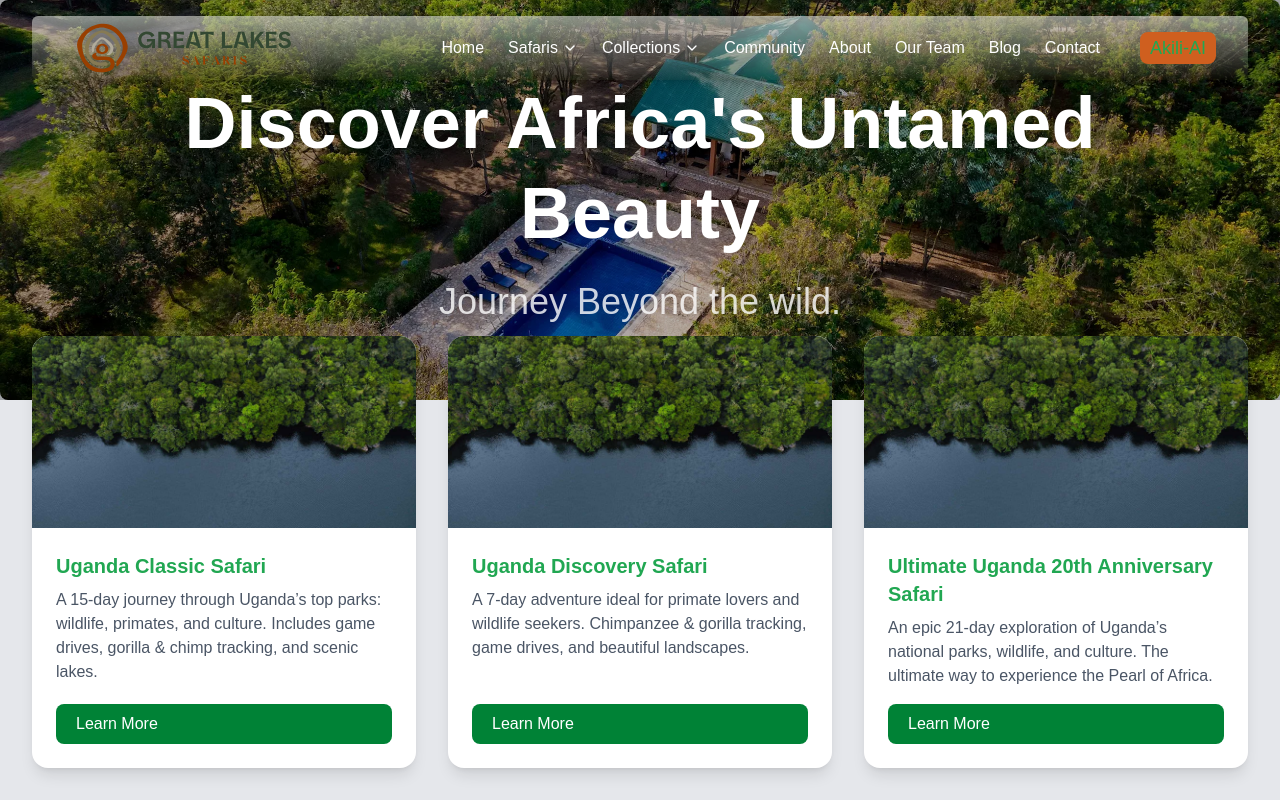
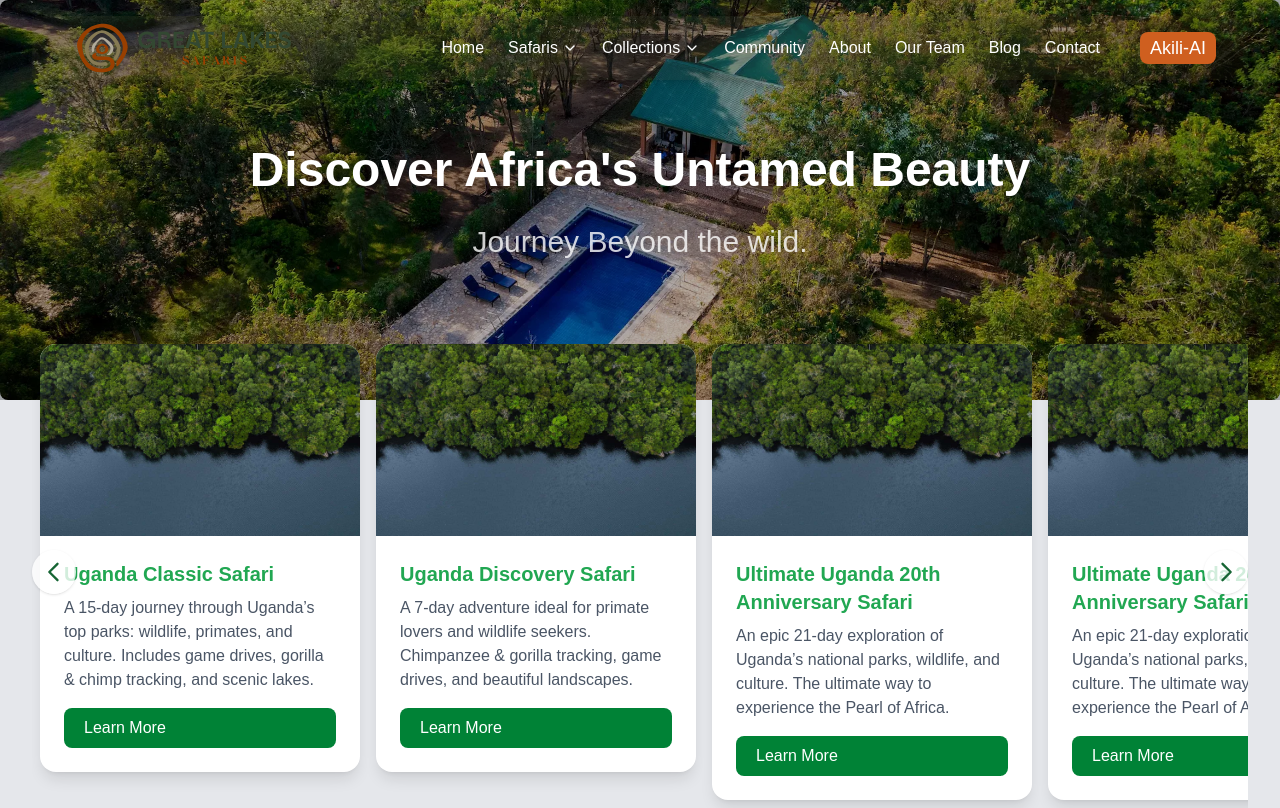
Before and after one commit to GoatedNicholas24/newGLSwebsite, a Next.js app: page / in a window 1280 px wide. Built offline with nearby package versions, Linux system fonts and the light colour scheme.

Commit message:
1st hero commit

```diff
--- a/src/app/components/Hero.tsx
+++ b/src/app/components/Hero.tsx
@@ -107,11 +107,11 @@ export default function Hero({
       {/* Content */}
       <div className="absolute inset-0 flex flex-col items-center justify-center text-white px-4 border-0">
         <div className="text-center max-w-6xl mx-auto border-0">
-          <h1 className="text-4xl sm:text-5xl md:text-6xl lg:text-7xl font-bold mb-6 leading-tight border-0 ">
+          <h1 className="text-3xl sm:text-2xl md:text-3xl lg:text-5xl font-bold mb-6 leading-tight border-0 ">
             {title}
           </h1>
 
-          <p className="mt-4 text-3xl md:text-4xl text-white/80 border-0">{subtitle}</p>
+          <p className="mt-4 text-2xl md:text-3xl text-white/80 border-0">{subtitle}</p>
         </div>
       </div>
     </section>
--- a/src/app/components/Navbar.tsx
+++ b/src/app/components/Navbar.tsx
@@ -84,7 +84,7 @@ export default function Navbar({ openAkili }: NavbarProps) {
   };
 
   return (
-    <nav className="fixed top-4 left-0 right-0 z-50 bg-white/300 backdrop-blur-4xl shadow-md mx-8 border-0 rounded-md" style={{backdropFilter: 'blur(100px)',background: 'linear-gradient(to bottom, rgba(255, 255, 255, 0.5) 0%, rgba(255, 255, 255, 0) 100%)'}}>
+    <nav className="fixed top-4 left-0 right-0 z-50 bg-white/300 backdrop-blur-4xl shadow-md mx-8 border-0 rounded-md" style={{backdropFilter: 'blur(100px)'}}>
       <div className="max-w-8xl mx-auto px-4 sm:px-6 lg:px-8 border-0 ">
         <div className="flex items-center justify-between h-16 border-0">
           <div className="flex-shrink-0 border-0">
@@ -171,10 +171,10 @@ export default function Navbar({ openAkili }: NavbarProps) {
               <button
 
                 onClick={openAkili}
-                className="btn-primary ml-4 text-lg border-0 bg-green-800   w-19 h-8 align-center rounded-lg"
+                className="btn-primary ml-4 text-lg border-0  text-white  w-19 h-8 align-center rounded-lg"
                 style={{ backgroundColor: '#cf5f1f' }}
               >
-               <span className="align-center text-lg border-0 px-2" > Akili-AI </span>
+               <span className="align-center text-lg border-0 px-2 color-white" > Akili-AI </span>
                 </button>
             </div>
           </div>
@@ -264,9 +264,8 @@ export default function Navbar({ openAkili }: NavbarProps) {
           ))}
           <div className="border-0 ">
           <button
-
             onClick={openAkili}
-            className="block px-3 py-2 text-sm font-medium text-white bg-primary-600 hover:bg-primary-700 border-0 rounded-md bg-green-800"
+            className="block px-3 py-2 text-sm font-medium text-white bg-primary-600 hover:bg-primary-700 border-0 rounded-md"
             style={{ backgroundColor: '#cf5f1f' }}
           >
            Ask Akili-AI
--- a/src/app/components/package_cards.tsx
+++ b/src/app/components/package_cards.tsx
@@ -1,5 +1,5 @@
 import Image from "next/image";
-import React, { useState, useEffect } from "react";
+import React, { useState, useEffect, useRef } from "react";
 type SafariPackageCardProps = {
   image: string;
   title: string;
@@ -13,10 +13,8 @@ const SafariPackageCard = ({
   description,
   link,
 }: SafariPackageCardProps) => {
-
   return (
-
-    <div className="bg-white rounded-2xl shadow-lg hover:shadow-2xl transition-shadow transform hover:-translate-y-2 duration-300 overflow-hidden flex flex-col">
+    <div className="bg-white rounded-2xl shadow-lg hover:shadow-2xl transition-shadow transform hover:-translate-y-2 duration-300 overflow-hidden flex flex-col min-w-[300px] max-w-xs w-full mx-2">
       <div className="relative h-48 w-full">
         <Image
           src={image}
@@ -41,7 +39,7 @@ const SafariPackageCard = ({
       </div>
     </div>
   );
-}
+};
 
 const safariPackages = [
   {
@@ -65,10 +63,28 @@ const safariPackages = [
       "An epic 21-day exploration of Uganda’s national parks, wildlife, and culture. The ultimate way to experience the Pearl of Africa.",
     link: "#",
   },
+  {
+    image: "/forestlake-1600w.jpg",
+    title: "Ultimate Uganda 20th Anniversary Safari 2",
+    description:
+      "An epic 21-day exploration of Uganda’s national parks, wildlife, and culture. The ultimate way to experience the Pearl of Africa.",
+    link: "#",
+  },
+  {
+    image: "/forestlake-1600w.jpg",
+    title: "Ultimate Uganda 20th Anniversary Safari 3",
+    description:
+      "An epic 21-day exploration of Uganda’s national parks, wildlife, and culture. The ultimate way to experience the Pearl of Africa.",
+    link: "#",
+  },
 ];
+
+const SCROLL_AMOUNT = 340; // px, adjust to card width + margin
 
 const SafariPackagesSection = () => {
   const [isMobile, setIsMobile] = useState(false);
+  const scrollRef = useRef<HTMLDivElement>(null);
+  const autoScrollInterval = useRef<NodeJS.Timeout | null>(null);
 
   useEffect(() => {
     const handleResize = () => {
@@ -79,15 +95,78 @@ const SafariPackagesSection = () => {
     return () => window.removeEventListener("resize", handleResize);
   }, []);
 
+  // Auto-scroll every 20 seconds
+  useEffect(() => {
+    const scroll = () => {
+      if (scrollRef.current) {
+        const { scrollLeft, scrollWidth, clientWidth } = scrollRef.current;
+        // If at end, scroll back to start
+        if (scrollLeft + clientWidth >= scrollWidth - 10) {
+          scrollRef.current.scrollTo({ left: 0, behavior: "smooth" });
+        } else {
+          scrollRef.current.scrollBy({ left: SCROLL_AMOUNT, behavior: "smooth" });
+        }
+      }
+    };
+    autoScrollInterval.current = setInterval(scroll, 15000);
+    return () => {
+      if (autoScrollInterval.current) clearInterval(autoScrollInterval.current);
+    };
+  }, []);
+
+  const handleScrollLeft = () => {
+    if (scrollRef.current) {
+      scrollRef.current.scrollBy({ left: -SCROLL_AMOUNT, behavior: "smooth" });
+    }
+  };
+
+  const handleScrollRight = () => {
+    if (scrollRef.current) {
+      scrollRef.current.scrollBy({ left: SCROLL_AMOUNT, behavior: "smooth" });
+    }
+  };
+
   return isMobile ? (
     <section
       className="-mt-16 relative z-10 px-4 sm:px-8 max-w-7xl mx-auto"
       aria-labelledby="safari-packages-heading"
     >
-      <div className="grid grid-cols-1 md:grid-cols-3 gap-8">
+
+      <div className="relative flex items-center">
+        {/* Left Arrow */}
+        <button
+          aria-label="Scroll left"
+          onClick={handleScrollLeft}
+          className="flex absolute left-0 z-20 bg-green-100 hover:bg-green-200 rounded-full shadow p-2 transition-colors"
+          style={{ top: "50%", transform: "translateY(-50%)" }}
+        >
+          <svg width="28" height="28" fill="none" viewBox="0 0 24 24">
+            <path d="M15 19l-7-7 7-7" stroke="#166534" strokeWidth="2" strokeLinecap="round" strokeLinejoin="round"/>
+          </svg>
+        </button>
+        {/* Scrollable Cards */}
+        <div
+          ref={scrollRef}
+          className="flex overflow-x-auto scrollbar-hide snap-x snap-mandatory py-2 w-full px-12"
+          style={{ scrollBehavior: "smooth" }}
+        >
           {safariPackages.map((pkg) => (
-          <SafariPackageCard key={pkg.title} {...pkg} />
+            <div key={pkg.title} className="snap-start flex-shrink-0">
+              <SafariPackageCard {...pkg} />
+            </div>
           ))}
+        </div>
+        {/* Right Arrow */}
+        <button
+          aria-label="Scroll right"
+          onClick={handleScrollRight}
+          className="flex absolute right-0 z-20 bg-green-100 hover:bg-green-200 rounded-full shadow p-2 transition-colors"
+          style={{ top: "50%", transform: "translateY(-50%)" }}
+        >
+          <svg width="28" height="28" fill="none" viewBox="0 0 24 24">
+            <path d="M9 5l7 7-7 7" stroke="#166534" strokeWidth="2" strokeLinecap="round" strokeLinejoin="round"/>
+          </svg>
+        </button>
       </div>
     </section>
   ) : (
@@ -95,10 +174,42 @@ const SafariPackagesSection = () => {
       className="-mt-16 relative z-10 px-4 sm:px-8 max-w-7xl mx-auto"
       aria-labelledby="safari-packages-heading"
     >
-      <div className="grid grid-cols-1 md:grid-cols-3 gap-8">
+
+      <div className="relative flex items-center">
+        {/* Left Arrow */}
+        <button
+          aria-label="Scroll left"
+          onClick={handleScrollLeft}
+          className="flex absolute left-0 z-20 bg-white/80 hover:bg-green-100 rounded-full shadow p-2 transition-colors"
+          style={{ top: "50%", transform: "translateY(-50%)" }}
+        >
+          <svg width="28" height="28" fill="none" viewBox="0 0 24 24">
+            <path d="M15 19l-7-7 7-7" stroke="#166534" strokeWidth="2" strokeLinecap="round" strokeLinejoin="round"/>
+          </svg>
+        </button>
+        {/* Scrollable Cards */}
+        <div
+          ref={scrollRef}
+          className="flex overflow-x-auto scrollbar-hide snap-x snap-mandatory py-2 w-full px-12"
+          style={{ scrollBehavior: "smooth" }}
+        >
           {safariPackages.map((pkg) => (
-          <SafariPackageCard key={pkg.title} {...pkg} />
+            <div key={pkg.title} className="snap-start flex-shrink-0">
+              <SafariPackageCard {...pkg} />
+            </div>
           ))}
+        </div>
+        {/* Right Arrow */}
+        <button
+          aria-label="Scroll right"
+          onClick={handleScrollRight}
+          className="flex absolute right-0 z-20 bg-white/80 hover:bg-green-100 rounded-full shadow p-2 transition-colors"
+          style={{ top: "50%", transform: "translateY(-50%)" }}
+        >
+          <svg width="28" height="28" fill="none" viewBox="0 0 24 24">
+            <path d="M9 5l7 7-7 7" stroke="#166534" strokeWidth="2" strokeLinecap="round" strokeLinejoin="round"/>
+          </svg>
+        </button>
       </div>
     </section>
   );
```
Lines whose indentation alone changed are shown as unchanged.
